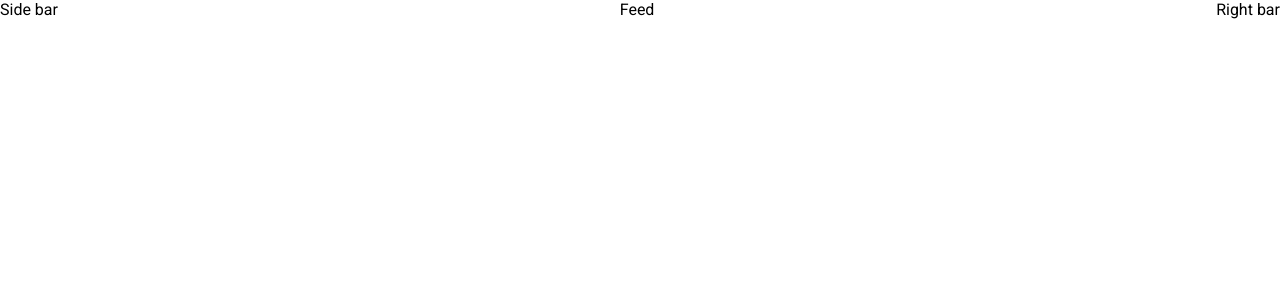
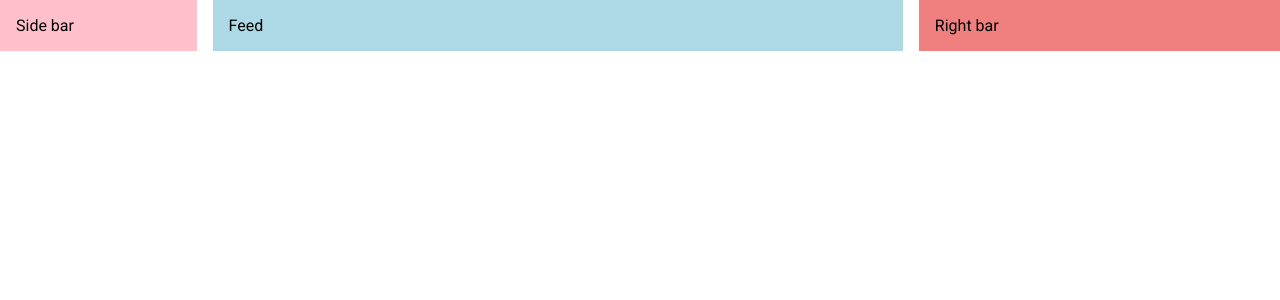
Before and after one commit to ndangohmofor/mui-project, a React (Create React App) app: page / in a window 1280 px wide. Shown: the top 300 px of the page. Built offline with nearby package versions, Linux system fonts and the light colour scheme.

Commit message:
Added display settings on the bars to accomodate mobile and web views

```diff
--- a/src/components/Feed.jsx
+++ b/src/components/Feed.jsx
@@ -1,7 +1,12 @@
 import React from "react";
+import Box from "@mui/material/Box";
 
 const Feed = () => {
-  return <div>Feed</div>;
+  return (
+    <Box bgcolor={"lightblue"} flex={4} p={2}>
+      Feed
+    </Box>
+  );
 };
 
 export default Feed;
--- a/src/components/Rightbar.jsx
+++ b/src/components/Rightbar.jsx
@@ -1,7 +1,22 @@
 import React from "react";
+import Box from "@mui/material/Box";
 
 const Rightbar = () => {
-  return <div>Right bar</div>;
+  return (
+    <Box
+      bgcolor={"lightcoral"}
+      flex={2}
+      p={2}
+      sx={{
+        display: {
+          xs: "none",
+          sm: "block",
+        },
+      }}
+    >
+      Right bar
+    </Box>
+  );
 };
 
 export default Rightbar;
--- a/src/components/Sidebar.jsx
+++ b/src/components/Sidebar.jsx
@@ -1,7 +1,22 @@
 import React from "react";
+import Box from "@mui/material/Box";
 
 const Sidebar = () => {
-  return <div>Side bar</div>;
+  return (
+    <Box
+      bgcolor={"pink"}
+      flex={1}
+      p={2}
+      sx={{
+        display: {
+          xs: "none",
+          sm: "block",
+        },
+      }}
+    >
+      Side bar
+    </Box>
+  );
 };
 
 export default Sidebar;
```
